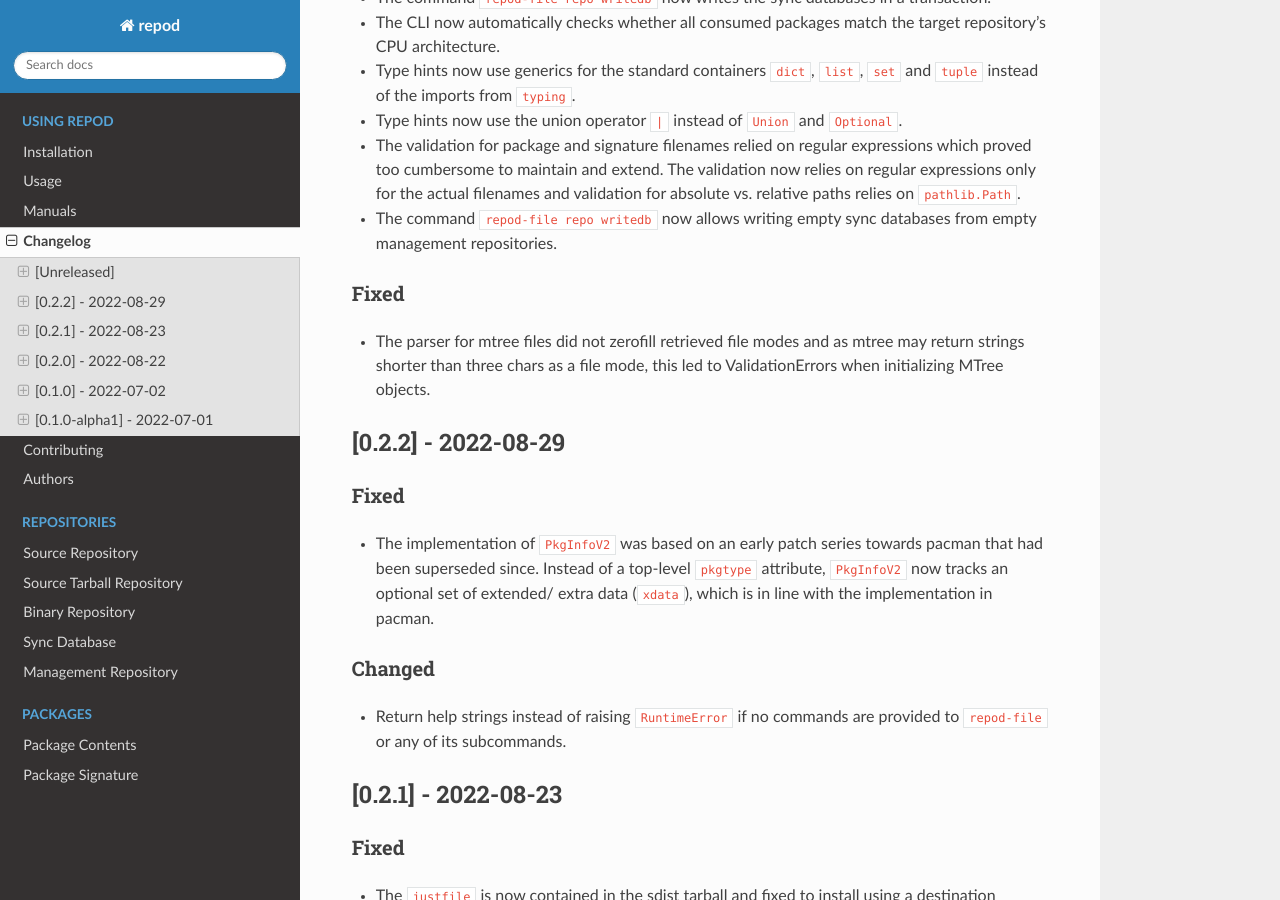
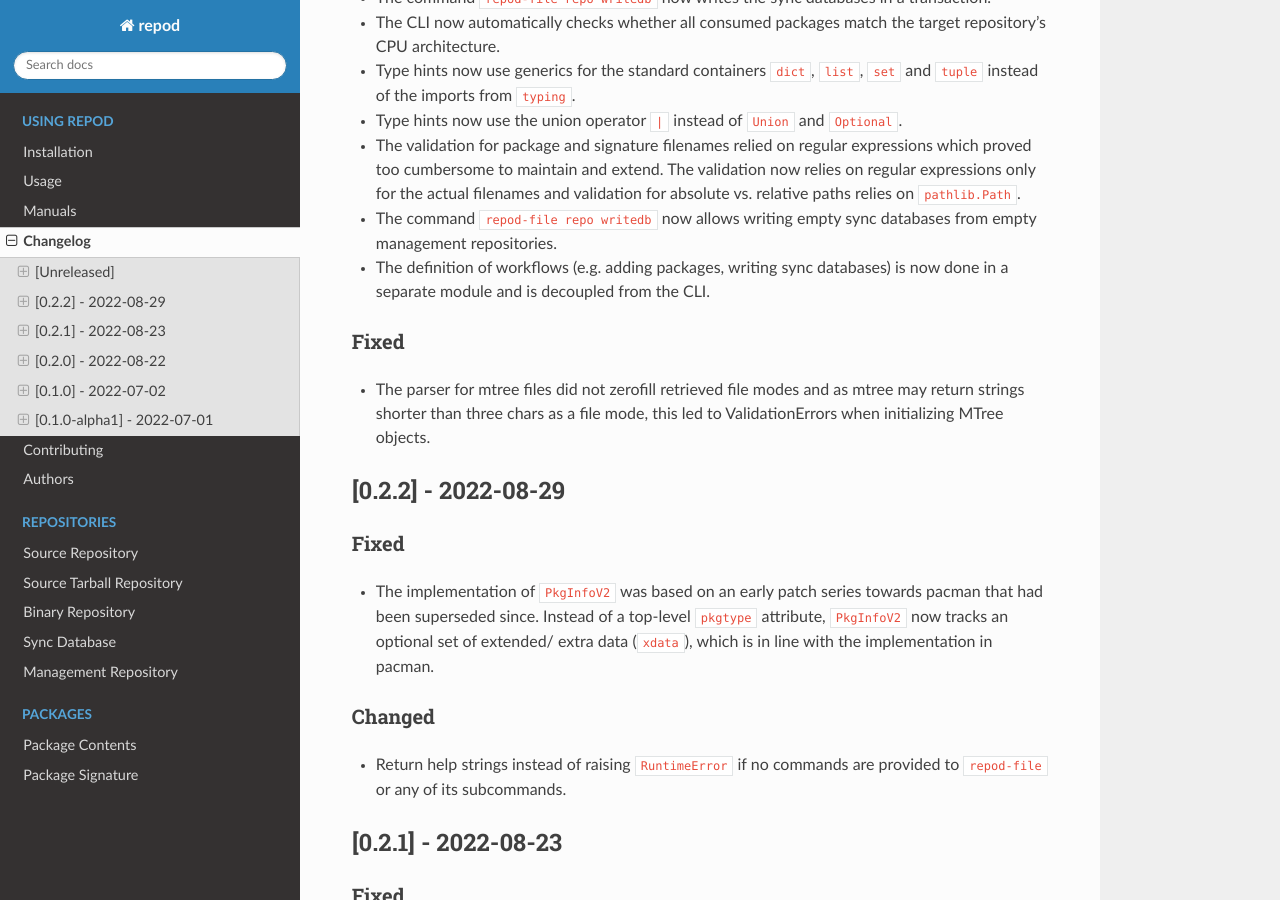
Before and after one commit to archlinux/repod, a Sphinx documentation site: the page built from docs/repod/changelog.rst, in a window 1280 px wide and 900 px high, scrolled down 839 px. Built offline with Sphinx 7.4.7 and the Read the Docs theme 2.0.0, drawn with Linux system fonts in a browser that asks for light colours.

Commit message:
Add changelog for workflow module
docs/repod/changelog.rst:
Add changelog for workflow module.

```diff
--- a/docs/repod/changelog.rst
+++ b/docs/repod/changelog.rst
@@ -54,6 +54,8 @@ Changed
   and validation for absolute vs. relative paths relies on ``pathlib.Path``.
 * The command ``repod-file repo writedb`` now allows writing empty sync databases
   from empty management repositories.
+* The definition of workflows (e.g. adding packages, writing sync databases) is
+  now done in a separate module and is decoupled from the CLI.
 
 Fixed
 ^^^^^
```
